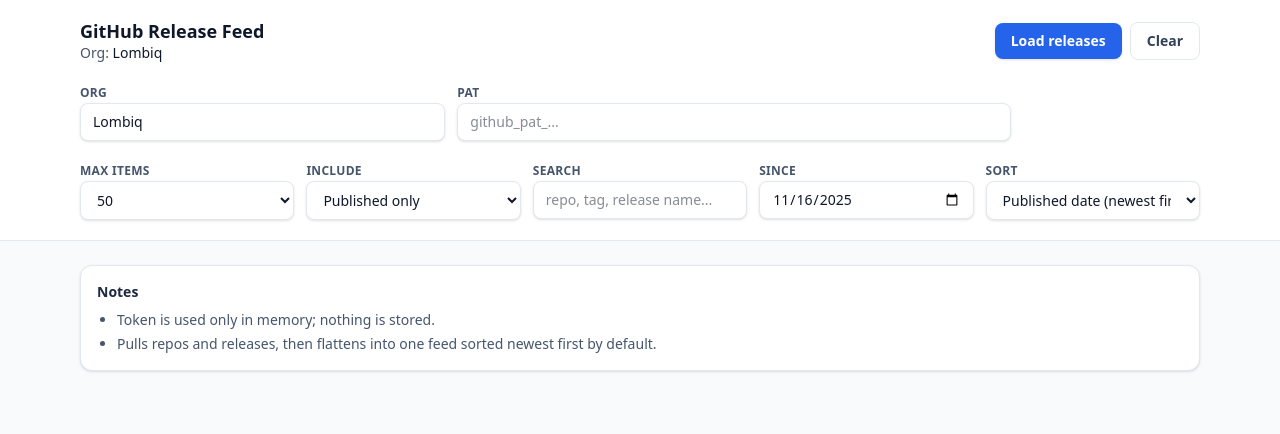
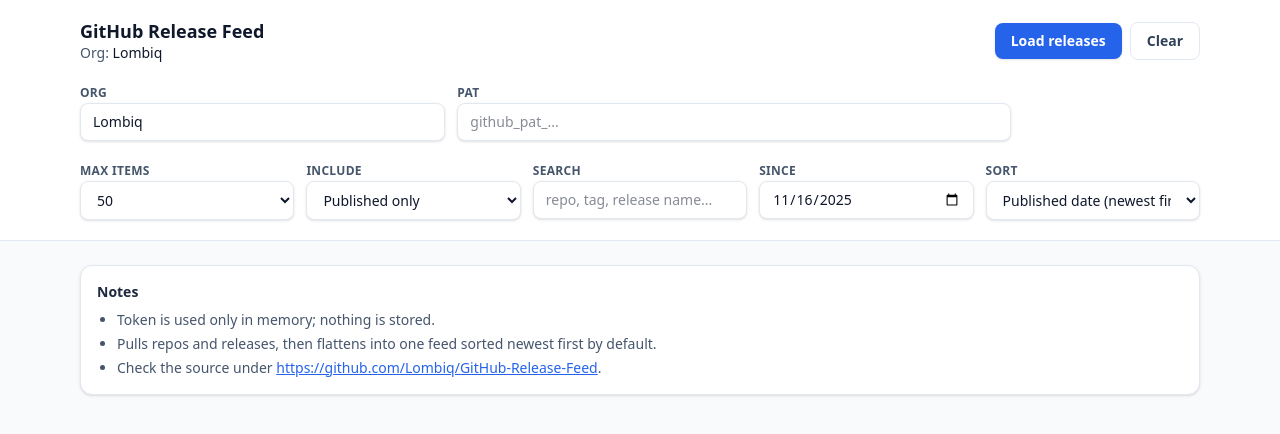
Before and after one commit to Lombiq/GitHub-Release-Feed, a plain HTML site: page index.html in a window 1280 px wide. Drawn offline with nearby package versions, Linux system fonts and the light colour scheme.

Commit message:
Some clean-up

```diff
--- a/index.html
+++ b/index.html
@@ -84,6 +84,7 @@
       <ul class="mt-2 list-disc space-y-1 pl-5 text-sm text-slate-600">
         <li>Token is used only in memory; nothing is stored.</li>
         <li>Pulls repos and releases, then flattens into one feed sorted newest first by default.</li>
+        <li>Check the source under <a href="https://github.com/Lombiq/GitHub-Release-Feed" class="font-medium text-brand underline hover:text-brand/80">https://github.com/Lombiq/GitHub-Release-Feed</a>.</li>
       </ul>
     </div>
 
```
Also changed, not shown: 4 other files.
